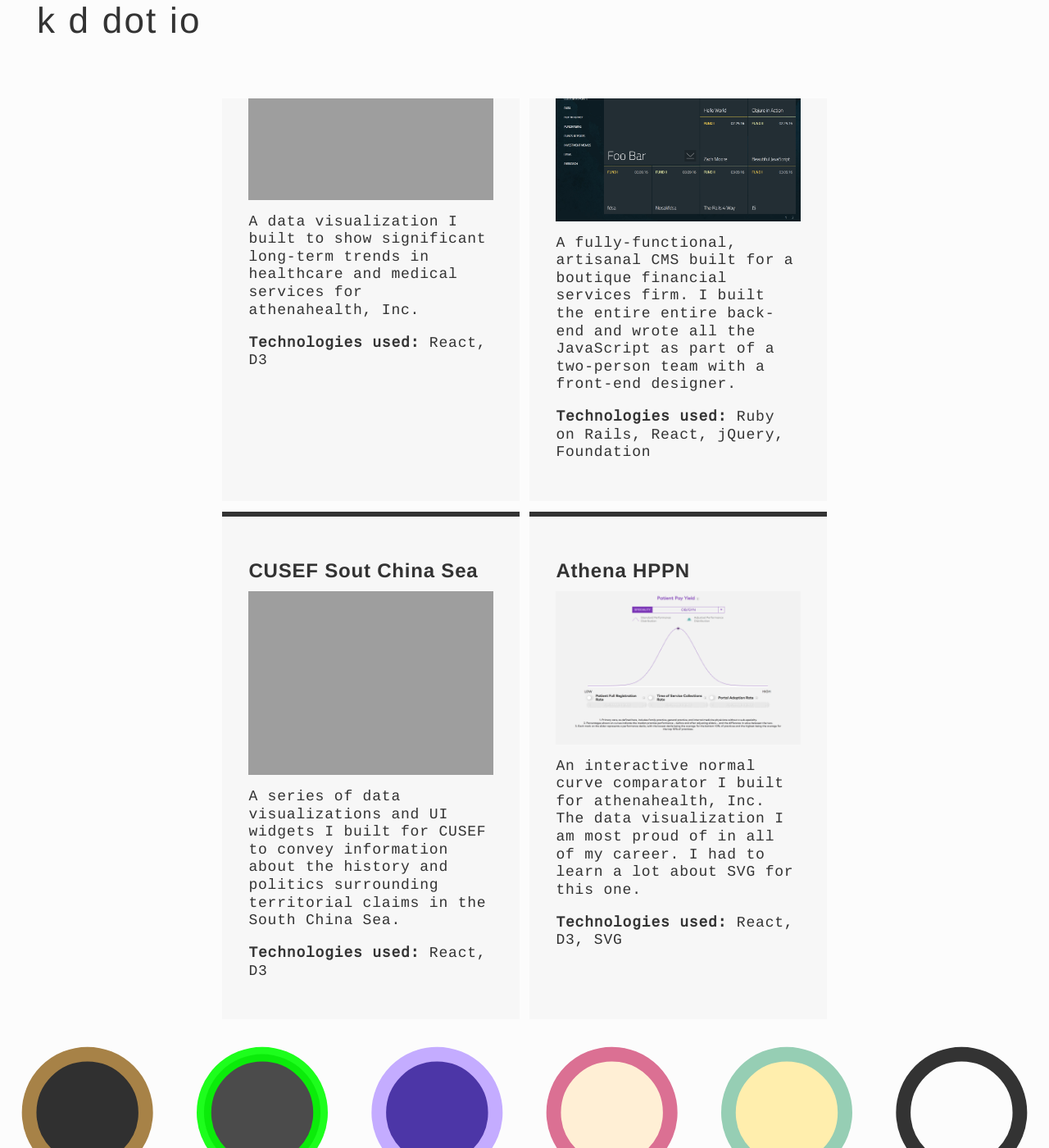
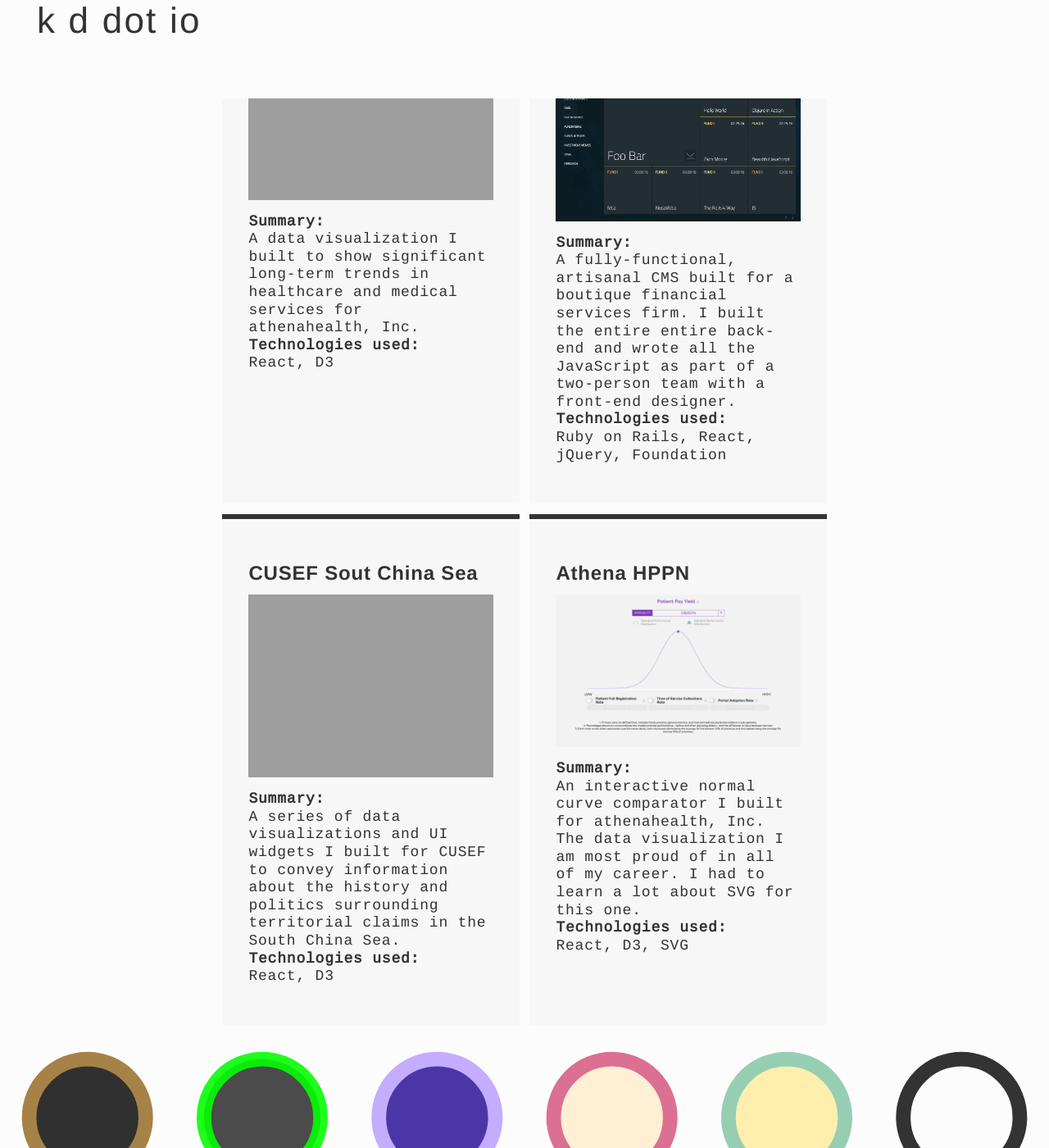
Before and after one commit to kdubbels/kdubbels.github.io, a Jekyll site: the page built from portfolio.html, in a window 1280 px wide and 1400 px high, scrolled down 413 px. Shown: the whole window at 82% size. Built offline with Jekyll 4.4.1, drawn with Linux system fonts in a browser that asks for light colours; some web fonts are replaced.

Commit message:
small tweak

```diff
--- a/portfolio.html
+++ b/portfolio.html
@@ -15,9 +15,10 @@ permalink: /portfolio/
 
         <img src="{{ item.image | prepend: site.baseurl }}" alt="" />
 
+        <p><strong>Summary:</strong></p>
         <p>{{ item.description }}</p>
-        <br />
-        <p><strong>Technologies used:</strong> {{ item.tech }}</p>
+        <p><strong>Technologies used:</strong></p>
+        <p>{{ item.tech }}</p>
       </a>
     {% endfor %}
 
```
